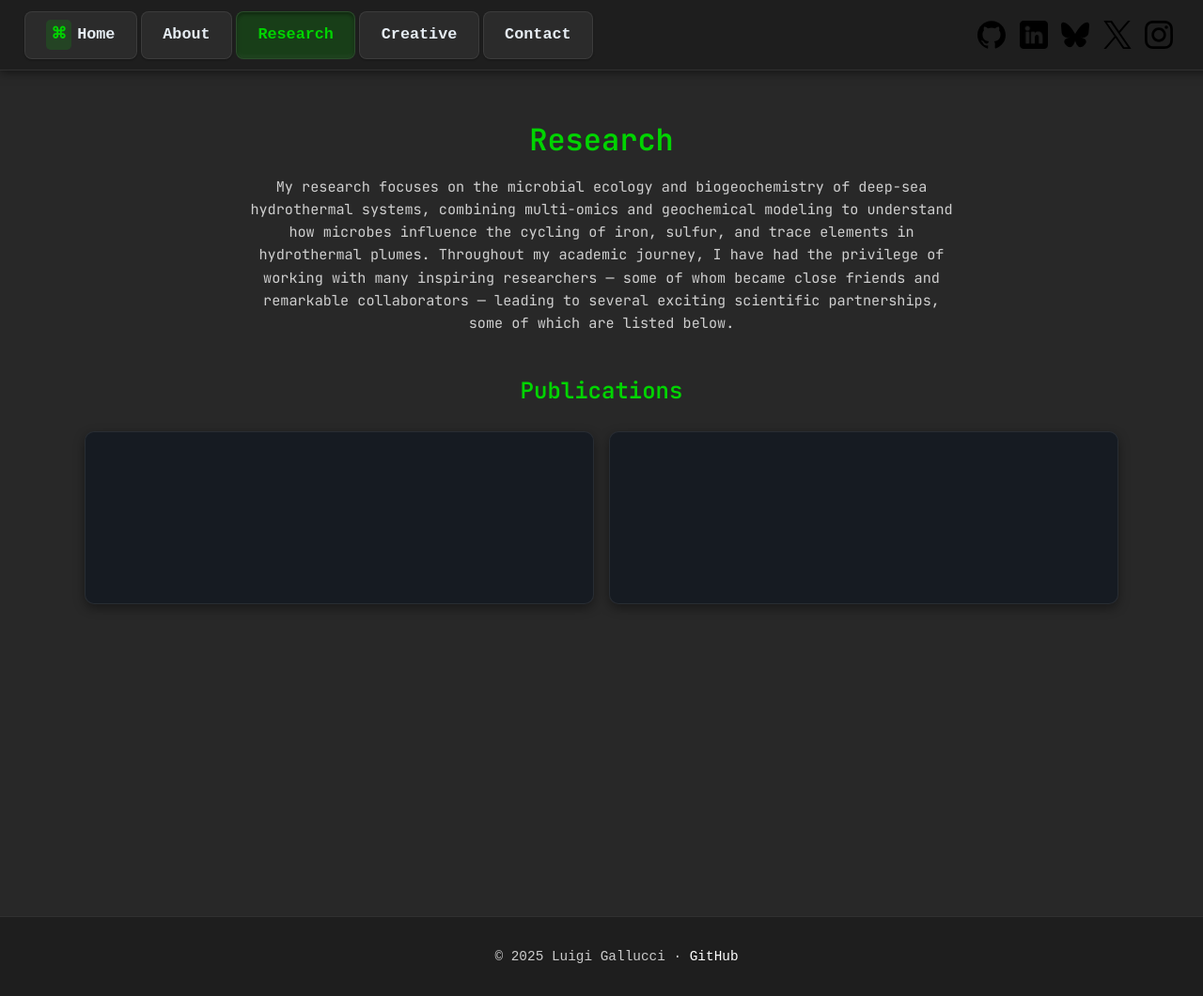
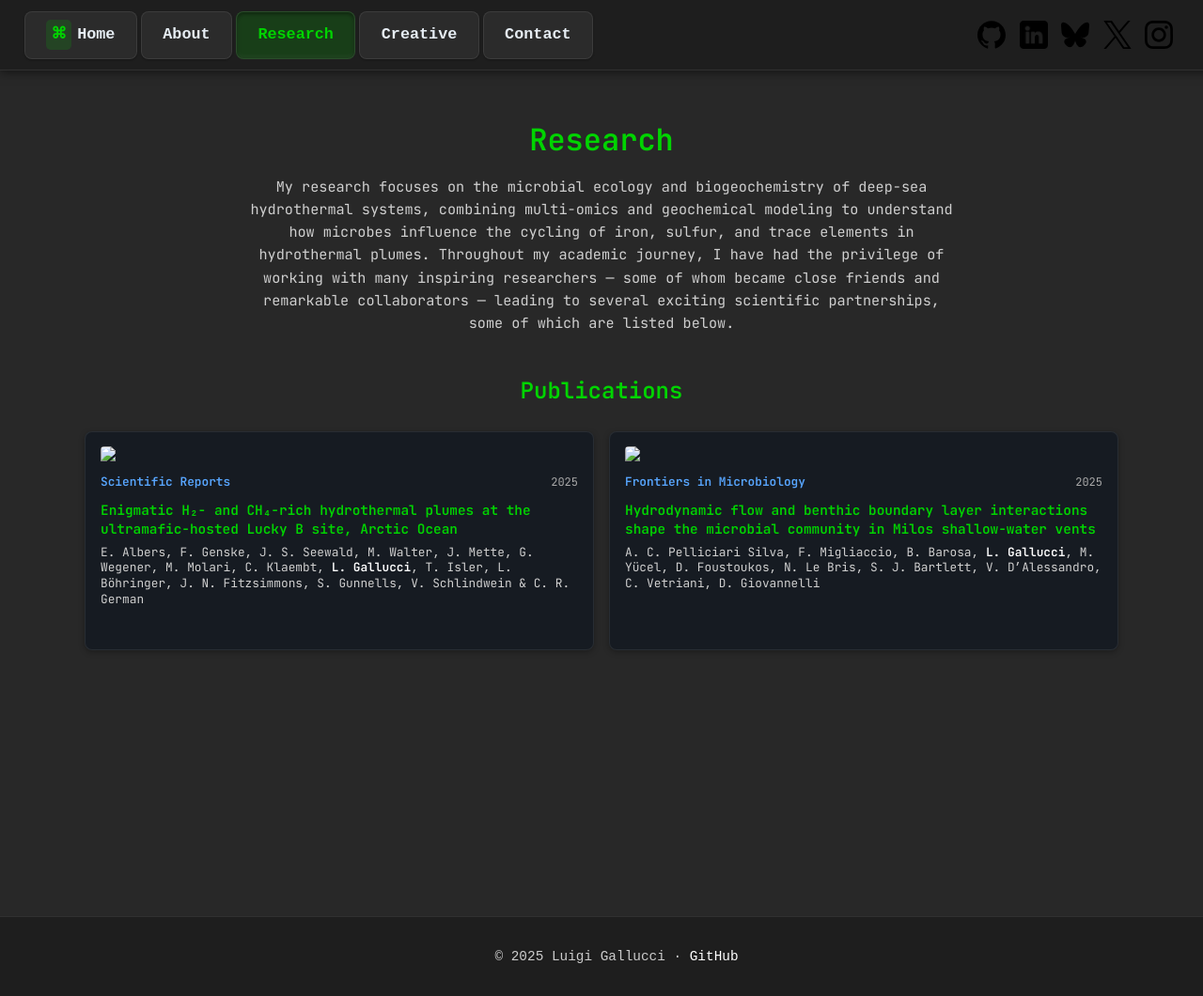
Before and after one commit to l-gallucci/l-gallucci.github.io, a Jekyll site: the page built from _pages/research.md, in a window 1280 px wide. Shown: the whole page at 94% size. Built offline with Jekyll 4.4.1, drawn with Linux system fonts in a browser that asks for light colours.

Commit message:
New page

```diff
--- a/_layouts/default.html
+++ b/_layouts/default.html
@@ -112,11 +112,5 @@
     });
   </script>
 
-  <script src="https://cdn.jsdelivr.net/npm/@microlink/mql"></script>
-<script>
-  document.addEventListener('DOMContentLoaded', () => {
-    microlink('.microlink-card');
-  });
-</script>
   </body>
 </html>
--- a/_pages/research.md
+++ b/_pages/research.md
@@ -19,21 +19,46 @@ permalink: /research/
   </div>
 
   <div class="publications-section">
-  <h2>Publications</h2>
+    <h2>Publications</h2>
 
-  <div class="papers-grid">
+    <div class="papers-grid">
 
-    <!-- Nature paper -->
-    <div class="paper-card microlink-card"
-         data-microlink-url="https://www.nature.com/articles/s41598-025-19746-5">
+      <!-- === PAPER 1 === -->
+      <div class="paper-card">
+        <img src="https://media.springernature.com/full/springer-static/favicon/favicon-32x32.png" alt="Nature logo" class="paper-thumb">
+        <div class="paper-meta">
+          <span class="journal">Scientific Reports </span>
+          <span class="year">2025</span>
+        </div>
+        <h3>
+          <a href="https://www.nature.com/articles/s41598-025-19746-5" target="_blank">
+            Enigmatic H₂- and CH₄-rich hydrothermal plumes at the ultramafic-hosted Lucky B site, Arctic Ocean
+          </a>
+        </h3>
+        <p class="authors">
+          E. Albers, F. Genske, J. S. Seewald, M. Walter, J. Mette, G. Wegener, M. Molari, C. Klaembt,
+          <strong>L. Gallucci</strong>, T. Isler, L. Böhringer, J. N. Fitzsimmons, S. Gunnells, V. Schlindwein & C. R. German
+        </p>
+      </div>
+
+      <!-- === PAPER 2 === -->
+      <div class="paper-card">
+        <img src="https://www.frontiersin.org/favicon.ico" alt="Frontiers logo" class="paper-thumb">
+        <div class="paper-meta">
+          <span class="journal">Frontiers in Microbiology</span>
+          <span class="year">2025</span>
+        </div>
+        <h3>
+          <a href="https://www.frontiersin.org/journals/microbiology/articles/10.3389/fmicb.2025.1649514/full" target="_blank">
+            Hydrodynamic flow and benthic boundary layer interactions shape the microbial community in Milos shallow-water vents
+          </a>
+        </h3>
+        <p class="authors">
+          A. C. Pelliciari Silva, F. Migliaccio, B. Barosa, <strong> L. Gallucci</strong>, M. Yücel, D. Foustoukos, N. Le Bris, S. J. Bartlett, V. D’Alessandro, C. Vetriani, D. Giovannelli
+        </p>
+      </div>
+
     </div>
-
-    <!-- Frontiers paper -->
-    <div class="paper-card microlink-card"
-         data-microlink-url="https://www.frontiersin.org/journals/microbiology/articles/10.3389/fmicb.2025.1649514/full">
-    </div>
-
   </div>
-</div>
 
 </section>
--- a/assets/css/research.css
+++ b/assets/css/research.css
@@ -152,39 +152,3 @@
     font-size: 0.75rem;
   }
 }
-
-/* === Microlink cards === */
-.microlink-card {
-  all: unset;
-  display: block;
-  background: #161b22;
-  border: 1px solid rgba(255,255,255,0.08);
-  border-radius: 10px;
-  overflow: hidden;
-  box-shadow: 0 4px 12px rgba(0,0,0,0.4);
-  transition: all 0.25s ease;
-  cursor: pointer;
-  height: 100%;
-  min-height: 180px;
-}
-
-.microlink-card:hover {
-  border-color: #00d400;
-  box-shadow: 0 8px 16px rgba(0,212,0,0.25);
-  transform: translateY(-3px);
-}
-
-/* Force inner font style to match site */
-.microlink-card * {
-  font-family: 'JetBrains Mono', 'Fira Code', monospace !important;
-  color: #e6edf3 !important;
-}
-
-.microlink-card a {
-  color: #00d400 !important;
-  text-decoration: none !important;
-}
-
-.microlink-card a:hover {
-  text-decoration: underline !important;
-}
```
